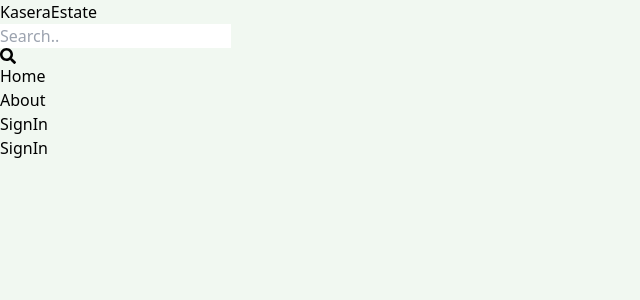
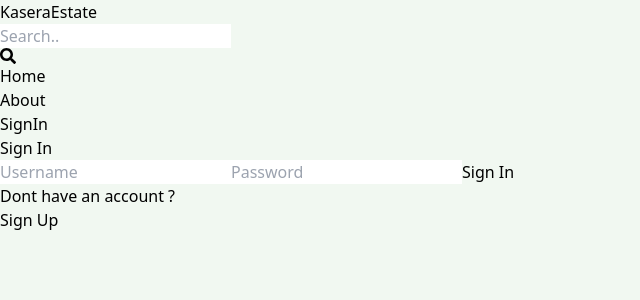
Before and after one commit to sakshamkaseraa/mern-estate, a React (Vite) app in the folder client/: page /sign-in in a window 1280 px wide. Shown: the top 300 px of the page, without its empty margins (0-640 px from the left). Built offline with nearby package versions, Linux system fonts and the light colour scheme.

Commit message:
complete sign in ui

```diff
--- a/client/src/pages/SignIn.jsx
+++ b/client/src/pages/SignIn.jsx
@@ -1,7 +1,68 @@
 import React from 'react'
+import {Link, useNavigate} from 'react-router-dom';
+import { useState } from 'react';
 
 export default function SignIn() {
+
+  const [formData, setFormData] = useState({});
+  const [error , setError] = useState(null);
+  const [loading , setLoading] = useState(false);
+  const navigate = useNavigate();
+
+  const handleChange = (e) => {
+    setFormData({
+      ...formData,
+      [e.target.id] : e.target.value,
+    });
+  };
+
+  const handleSubmit =  async (e) => {
+    e.preventDefault();
+    try{
+      setLoading(true);
+      const res = await fetch('/api/auth/signin',
+        {
+          method : 'POST',
+          headers:{
+            'Content-Type' : 'application/json'
+          },
+          body : JSON.stringify(formData)
+        }
+      );
+
+      const data = await res.json();
+      if(data.success === false){
+        setLoading(false);
+        setError(data.message);
+        return;
+      }
+
+      setLoading(false);
+      setError(null);
+      navigate('/');
+
+    }catch(error){
+      setLoading(false);
+      setError(error.message);
+    }
+
+  }
+
   return (
-    <div>SignIn</div>
+    <div className='p-3 max-w-lg mx-auto'>
+      <h1 className='text-3xl text-center font-semibold my-7'>Sign In</h1>
+      <form onSubmit={handleSubmit} className='flex flex-col gap-4'>
+        <input type="text" placeholder='Username' className='border p-3 rounded-lg' id='username' onChange={handleChange}/>
+        <input type="password" placeholder='Password' className='border p-3 rounded-lg' id='password'onChange={handleChange}/>
+        <button disabled={loading} className='bg-slate-700 text-white p-3 rounded-lg uppercase hover:bg-opacity-70'>{loading ? 'Loading' : 'Sign In'}</button>
+      </form >
+      <div className='flex gap-2 mt-4'>
+        <p>Dont have an account ?</p>
+        <Link to={'/sign-up'}>
+          <span className='text-blue-700'>Sign Up</span>
+        </Link>
+      </div>
+      {error && <p className='text-red-500 mt-4'>{error}</p>}
+    </div>
   )
 }
--- a/client/src/pages/SignUp.jsx
+++ b/client/src/pages/SignUp.jsx
@@ -1,5 +1,5 @@
 import React from 'react'
-import {Link, Navigate, useNavigate} from 'react-router-dom';
+import {Link, useNavigate} from 'react-router-dom';
 import { useState } from 'react';
 
 export default function SignUp() {
@@ -33,7 +33,7 @@
       const data = await res.json();
       if(data.success === false){
         setLoading(false);
-        setError('User already exists');
+        setError(data.message);
         return;
       }
 
```
